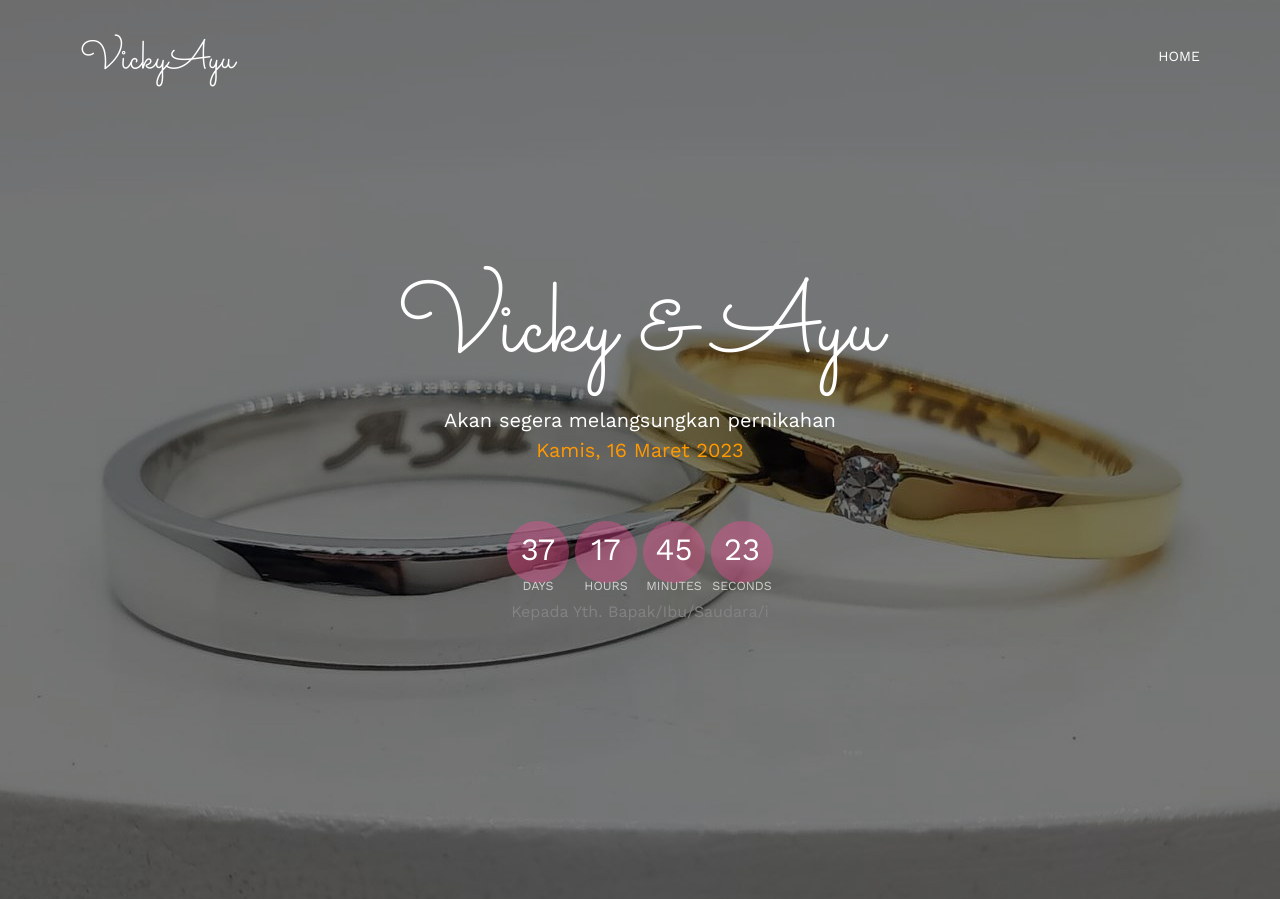
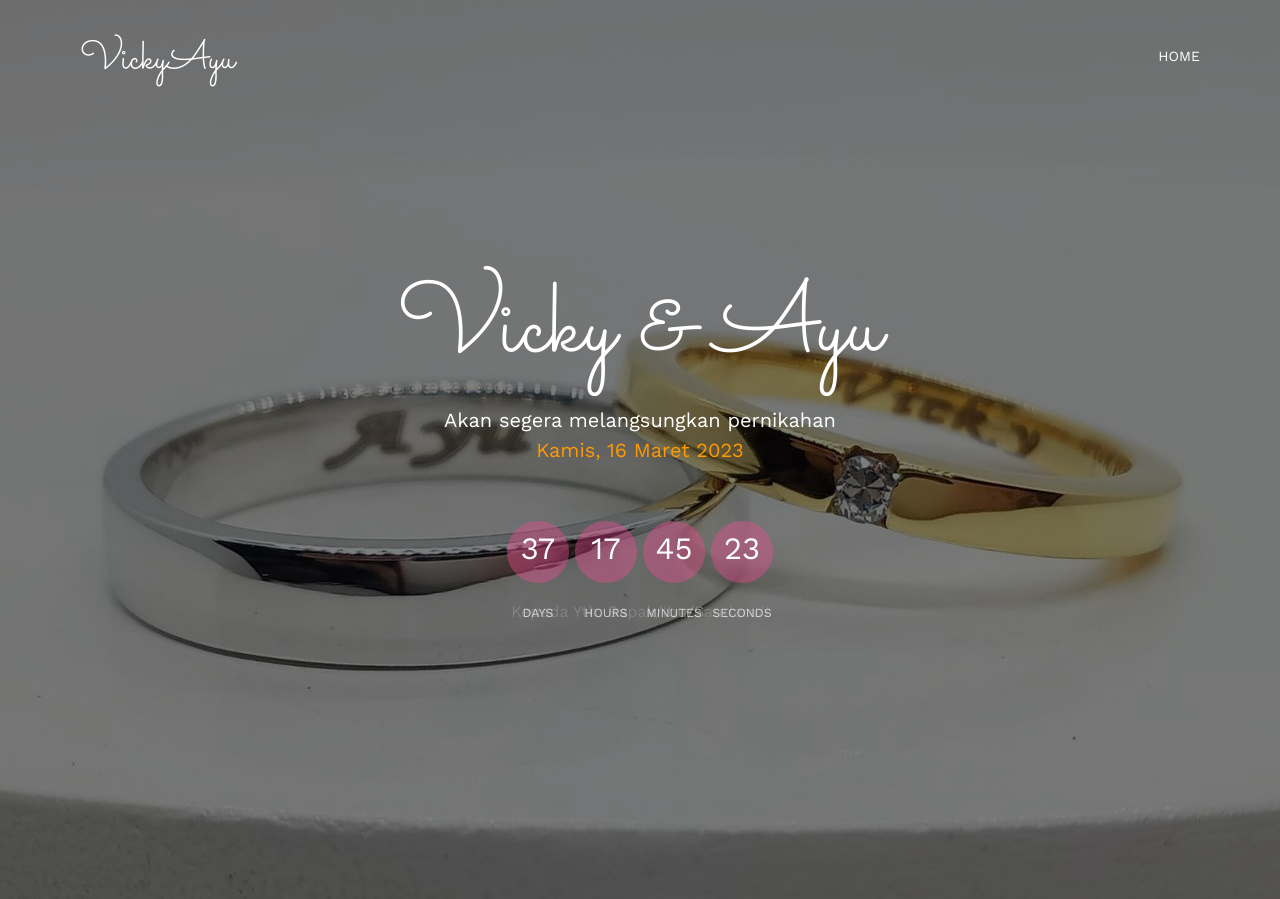
Before and after one commit to vicky-project/wedding, a PHP site: page / in a window 1280 px wide. Shown: the top 899 px of the page. Run offline with PHP 8.4, Linux system fonts and the light colour scheme; some libraries are stand-ins or nearby versions; some web fonts are replaced.

Commit message:
tambah mb 0.9

```diff
--- a/css/style.css
+++ b/css/style.css
@@ -1001,6 +1001,7 @@ form label {
 .simply-countdown > .simply-section .simply-amount {
   font-size: 30px;
   /*font-size: 10px;*/
+  margin-bottom: 0.9em;
   /* amounts */
 }
 
@@ -1009,7 +1010,6 @@ form label {
   text-transform: uppercase;
   font-size: 12px;
   /*font-size: 8px;*/
-  margin-bottom: 2em;
   /* words */
 }
 
```
